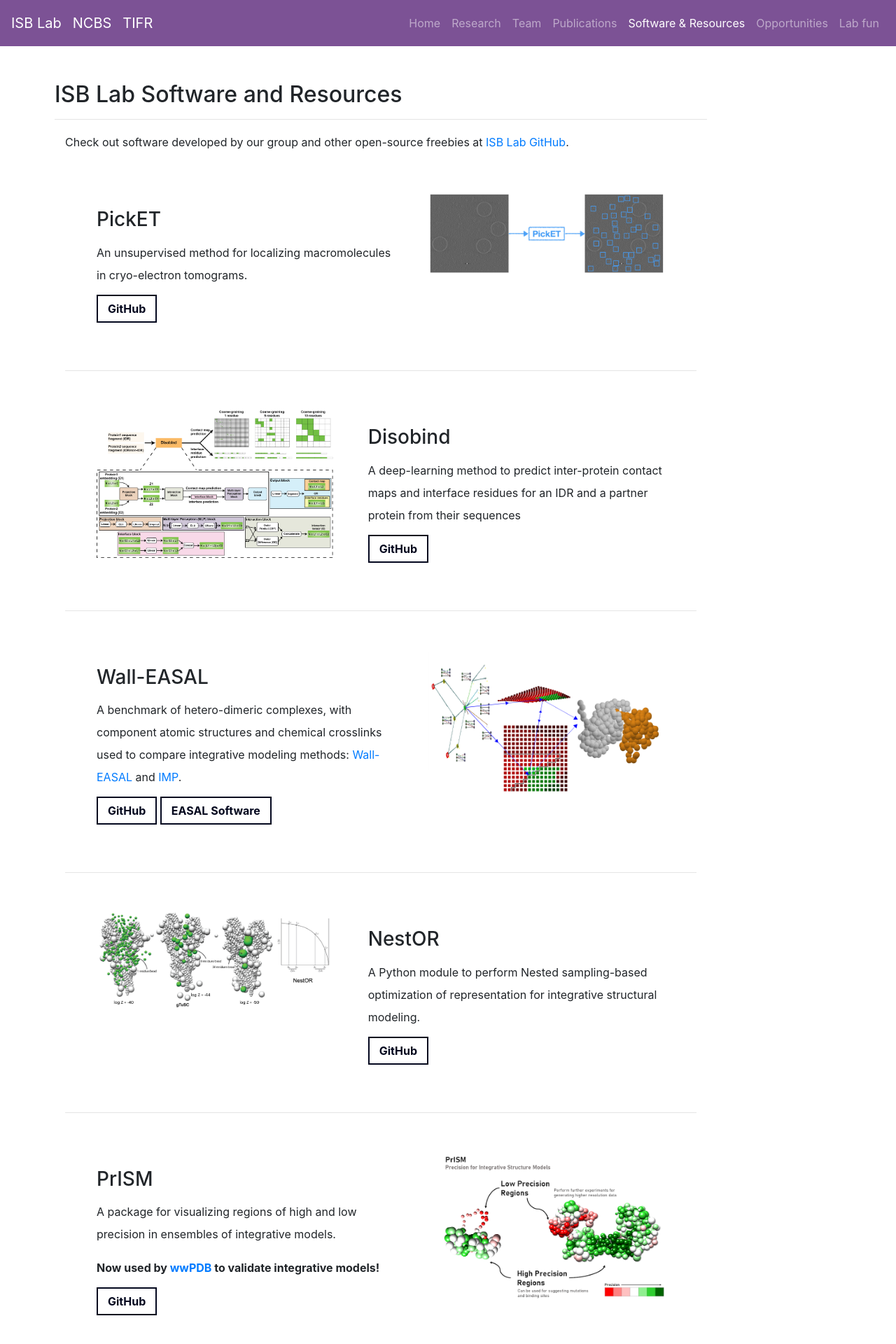
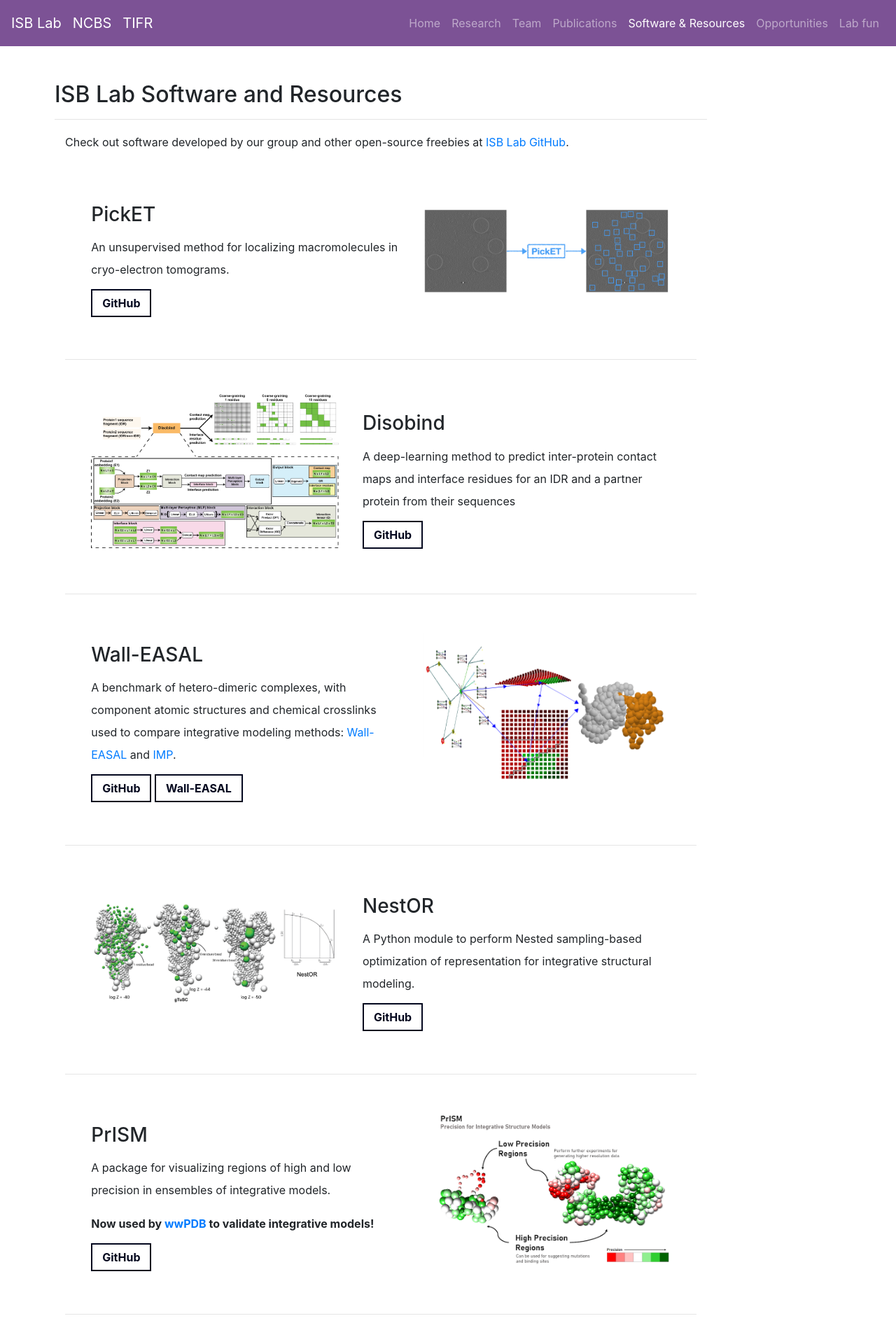
Before and after one commit to isblab/website, a Jekyll site: the page built from Software/index.md, in a window 1280 px wide. Shown: the top 1920 px of the page at 70% size. Built offline with Jekyll 4.4.1, drawn with Linux system fonts in a browser that asks for light colours.

Commit message:
working fix for all screen sizes

```diff
--- a/Software/index.md
+++ b/Software/index.md
@@ -24,7 +24,7 @@
 </div>
 </div>
 
-<hr width="100%">
+<hr width="100%" margin="auto">
 
 <div class="content-container" style="background-color: #ffffff;">
 <div class="col-container">
@@ -39,7 +39,7 @@
 </div>
 </div>
 
-<hr width="100%">
+<hr width="100%" margin="auto">
 
 <div class="content-container" style="background-color: #ffffff;">
 <div class="col-container">
@@ -47,7 +47,7 @@
 <h3>Wall-EASAL</h3>
 <p>A benchmark of hetero-dimeric complexes, with component atomic structures and chemical crosslinks used to compare integrative modeling methods: <a href="https:/bitbucket.org/geoplexity/easal-dev/src/Crosslink">Wall-EASAL</a> and <a href="https://integrativemodeling.org/">IMP</a>.</p>
 <a href="https://github.com/isblab/Integrative_docking_benchmark" class="button">GitHub</a>
-<a href="https://bitbucket.org/geoplexity/easal-dev/src/Crosslink" class="button">EASAL Software</a>
+<a href="https://bitbucket.org/geoplexity/easal-dev/src/Crosslink" class="button">Wall-EASAL</a>
 </div>
 <div class="column-two">
 <img src="/static/img/software/easal.png" width="450" height="471" >
@@ -55,7 +55,7 @@
 </div>
 </div>
 
-<hr width="100%">
+<hr width="100%" margin="auto">
 
 <div class="content-container" style="background-color: #ffffff;">
 <div class="col-container">
@@ -70,7 +70,7 @@
 </div>
 </div>
 
-<hr width="100%">
+<hr width="100%" margin="auto">
 
 <div class="content-container" style="background-color: #ffffff;">
 <div class="col-container">
@@ -86,7 +86,7 @@
 </div>
 </div>
 
-<hr width="100%">
+<hr width="100%" margin="auto">
 
 <div class="content-container" style="background-color: #ffffff;">
 <div class="col-container">
@@ -102,7 +102,7 @@
 </div>
 </div>
 
-<hr width="100%">
+<hr width="100%" margin="auto">
 
 <div class="content-container" style="background-color: #ffffff;">
 <div class="col-container">
@@ -117,7 +117,7 @@
 </div>
 </div>
 
-<!-- <hr width="100%"> -->
+<!-- <hr width="100%" margin="auto"> -->
 
 <!-- <div class="content-container" style="background-color: #ffffff;">
 <div class="col-container">
--- a/static/css/custom.css
+++ b/static/css/custom.css
@@ -246,8 +246,9 @@
 }
 
 .col-container {
-  display: contents;
+  display: flex;
   align-items: center;
+  align-content: center;
 }
 
 .col-container:after {
@@ -259,13 +260,13 @@
 .column-one {
   float: left;
   width: 55%;
-  padding: 25px;
+  padding: 2%;
 }
 
 .column-two {
   float: left;
   width: 45%;
-  padding: 25px;
+  padding: 2%;
 }
 
 .button {
@@ -293,20 +294,33 @@
   object-fit: scale-down;
 }
 
-@media screen and (max-width: 800px) {
+@media screen and (max-width: 767px) {
+  .col-container {
+    display: contents;
+    align-items: center;
+    align-content: center;
+  }
   .column-one {
+    float: left;
     display: block;
-    width: 100vw;
+    width: 100%;
     text-align: center;
   }
   .column-two {
+    float: left;
     display: block;
-    width: 100vw;
+    width: 100%;
     text-align: center;
+    align-content: center;
   }
   img {
     object-fit: scale-down;
     width: 90vw;
     margin: auto;
+    align-content: center;
+  }
+  hr {
+    margin: auto;
+    align-self: center;
   }
 }
```
